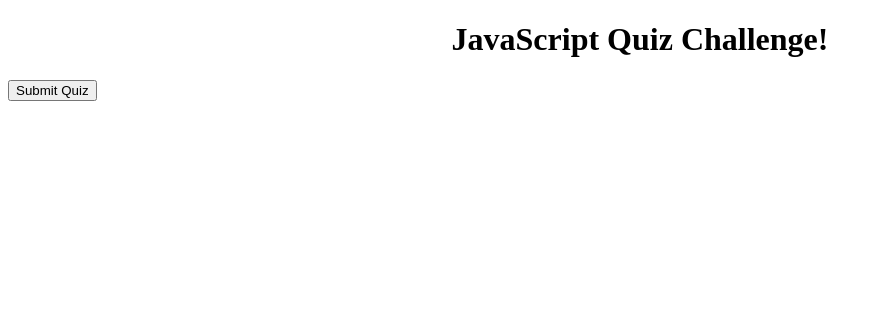
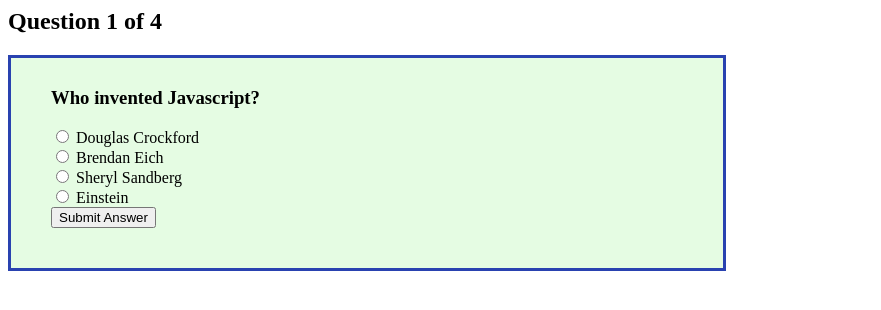
Before and after one commit to CRParrott/Javascript-Quiz, a plain HTML site: page index.html in a window 1280 px wide. Shown: the whole page, without its empty margins (0-881 px from the left). Drawn offline with Linux system fonts and the light colour scheme.

Commit message:
Homework Javascript quiz

```diff
--- /dev/null
+++ b/assets/css/style.css
@@ -0,0 +1,6 @@
+.quiz{
+    border:#2942b0 3px solid;
+    padding:10px 40px 40px 40px;
+    background-color:#E5FCE3;
+    width:50%;
+}
--- a/index.html
+++ b/index.html
@@ -1,19 +1,11 @@
-<!DOCTYPE html>
-<html lang="en">
-
+<html>
 <head>
-  <meta charset="UTF-8">
-  <meta name="viewport" content="width=device-width, initial-scale=1.0">
-  <title>Script Tags and Console Log</title>
+    <title>Quiz</title>
+    <link rel="stylesheet" type="text/css" href="./assets/css/style.css" />
+    <script src="script.js"></script>
 </head>
-
 <body>
-
-  <h1 style="text-align:center;">JavaScript Quiz Challenge! </h1>
-  <div id="quiz"></div>
-  <button id="submit">Submit Quiz</button>
-  <div id="results"></div>
-  <script src="script.js"></script>
-
+    <h2 id="test_status"></h2>
+    <div class="quiz" id="test"></div>
 </body>
 </html>
--- a/script.js
+++ b/script.js
@@ -1,78 +1,88 @@
-const quizContainer = document.getElementById('quiz');
-const resultsContainer = document.getElementById('results');
-const submitButton = document.getElementById('submit');
+var pos = 0;
+var correct = 0;
+var test, test_status, question, choice, choices, chA, chB, chC, chD;
 
-function buildQuiz(){
-    // variable to store the HTML output
-    const output = [];
+var questions = [
+  {
+    question: "Who invented Javascript?",
+    a: "Douglas Crockford",
+    b: "Brendan Eich",
+    c: "Sheryl Sandberg",
+    d: "Einstein",
+    answer: "B"
+  },
+  {
+    question: "Which one of these is a Javascript package manager?",
+    a: "Typescript",
+    b: "Node.js",
+    c: "npm",
+    d: "Bootstrap",
+    answer: "C"
+  },
+  {
+    question: "Which tool can you use to ensure code quality?",
+    a: "jQuery",
+    b: "RequireJS",
+    c: "Angular",
+    d: "ESLint",
+    answer: "D"
+  },
+  {
+    question: "Where is the correct place to insert a JavaScript?",
+    a: "The head section",
+    b: "Both the head section and the body section are correct",
+    c: "The body section",
+    d: "The footer",
+    answer: "B"
+  }
+];
 
-    // for each question...
-    myQuestions.forEach(
-      (currentQuestion, questionNumber) => {
+function get(x){
+  return document.getElementById(x);
+}
 
-        // variable to store the list of possible answers
-        const answers = [];
+  function renderQuestion(){
+    test = get("test");
+    if(pos >= questions.length){
+      test.innerHTML = "<h2>You got "+correct+" of "+questions.length+" questions correct</h2>";
+      get("test_status").innerHTML = "Test completed";
+      pos = 0;
+      correct = 0;
+      return false;
+    }
 
-        // and for each available answer...
-        for(letter in currentQuestion.answers){
+    get("test_status").innerHTML = "Question "+(pos+1)+" of "+questions.length;
 
-          // ...add an HTML radio button
-          answers.push(
-            `<label>
-              <input type="radio" name="question${questionNumber}" value="${letter}">
-              ${letter} :
-              ${currentQuestion.answers[letter]}
-            </label>`
-          );
-        }
+    question = questions[pos].question;
+    chA = questions[pos].a;
+    chB = questions[pos].b;
+    chC = questions[pos].c;
+    chD = questions[pos].d;
 
-        // add this question and its answers to the output
-        output.push(
-          `<div class="question"> ${currentQuestion.question} </div>
-          <div class="answers"> ${answers.join('')} </div>`
-        );
-      }
-    );
+    test.innerHTML = "<h3>"+question+"</h3>";
 
-    // finally combine our output list into one string of HTML and put it on the page
-    quizContainer.innerHTML = output.join('');
+    test.innerHTML += "<label> <input type='radio' name='choices' value='A'> "+chA+"</label><br>";
+    test.innerHTML += "<label> <input type='radio' name='choices' value='B'> "+chB+"</label><br>";
+    test.innerHTML += "<label> <input type='radio' name='choices' value='C'> "+chC+"</label><br>";
+    test.innerHTML += "<label> <input type='radio' name='choices' value='D'> "+chD+"</label><br>";
+    test.innerHTML += "<button onclick='checkAnswer()'>Submit Answer</button>";
   }
 
-function showResults(){}
+  function checkAnswer(){
+   choices = document.getElementsByName("choices");
+    for(var i=0; i<choices.length; i++){
+      if(choices[i].checked){
+    choice = choices[i].value;
+    }
+  }
 
-// display quiz right away
-buildQuiz();
+    if(choice == questions[pos].answer){
+      correct++;
+    }
 
-// on submit, show results
-submitButton.addEventListener('click', showResults);
+  pos++;
 
-const myQuestions = [
-    {
-      question: "Who invented JavaScript?",
-      answers: {
-        a: "Douglas Crockford",
-        b: "Sheryl Sandberg",
-        c: "Brendan Eich"
-      },
-      correctAnswer: "c"
-    },
-    {
-      question: "Which one of these is a JavaScript package manager?",
-      answers: {
-        a: "Node.js",
-        b: "TypeScript",
-        c: "npm"
-      },
-      correctAnswer: "c"
-    },
-    {
-      question: "Which tool can you use to ensure code quality?",
-      answers: {
-        a: "Angular",
-        b: "jQuery",
-        c: "RequireJS",
-        d: "ESLint"
-      },
-      correctAnswer: "d"
-    }
-  ];
+  renderQuestion();
+}
+
+window.addEventListener("load", renderQuestion);
```
Also changed, not shown: 1 other file.
